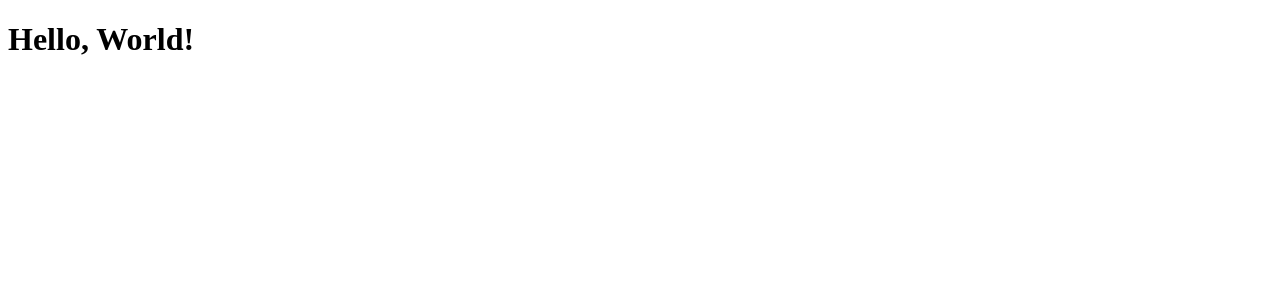
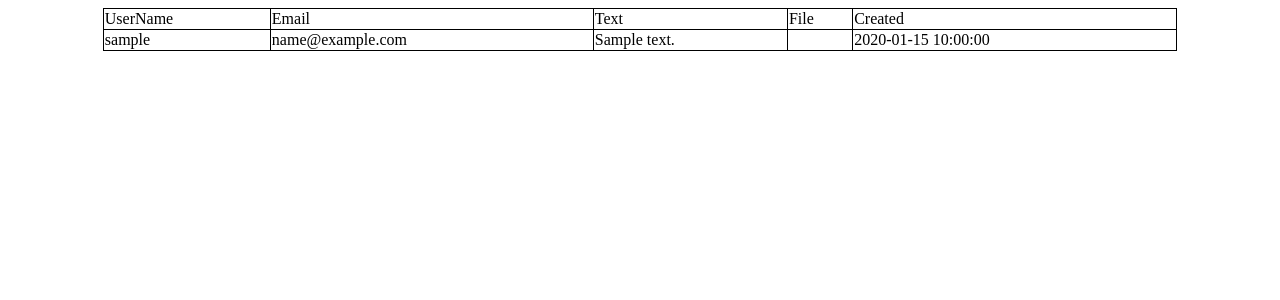
Before and after one commit to FlyFu-0/FlyFu-0.github.io, a PHP site: page / in a window 1280 px wide. Shown: the top 300 px of the page. Run offline with PHP 8.4, Linux system fonts and the light colour scheme; tables that the repository leaves empty or names only in its code hold one stand-in row (values such as "Sample post").

Commit message:
table layout

```diff
--- a/header.php
+++ b/header.php
@@ -7,6 +7,7 @@
 <head>
     <meta charset="UTF-8">
     <meta name="viewport" content="width=device-width, initial-scale=1.0">
+    <link rel="stylesheet" href="style.css">
     <title>Chat PHP Application</title>
 </head>
 <body>
--- a/index.php
+++ b/index.php
@@ -1,7 +1,40 @@
 <?php
     require_once __DIR__ . '/header.php';
+
+    $db = db();
+
+    if (mysqli_connect_errno()) {
+
+        die("Database connection failed: " . mysqli_connect_error());
+    }
+
+    $result = mysqli_query($db, "SELECT username, email, text, m.create_date AS 'created' FROM messages m JOIN user u ON m.user_id = u.id ORDER BY 4 DESC;");
 ?>
-    <h1>Hello, World!</h1>
+<table>
+    <thead>
+        <tr>
+            <td>UserName</td>
+            <td>Email</td>
+            <td>Text</td>
+            <td>File</td>
+            <td>Created</td>
+        </tr>
+    </thead>
+    <tbody>
+        <?php
+
+        while ($row = mysqli_fetch_assoc($result)) : ?>
+            <tr>
+                <td><?= $row["username"] ?></td>
+                <td><?= $row["email"] ?></td>
+                <td><?= $row["text"] ?></td>
+                <td></td>
+                <td><?= $row["created"] ?></td>
+            </tr>
+        <?php endwhile ?>
+    </tbody>
+</table>
 <?php
+    mysqli_close($db);
     require_once __DIR__ . '/footer.php';
 ?>
--- /dev/null
+++ b/style.css
@@ -0,0 +1,9 @@
+table {
+    width: 85%;
+    margin: auto;
+    border-collapse: collapse;
+}
+
+table, td {
+    border: 1px solid black;
+}
```
